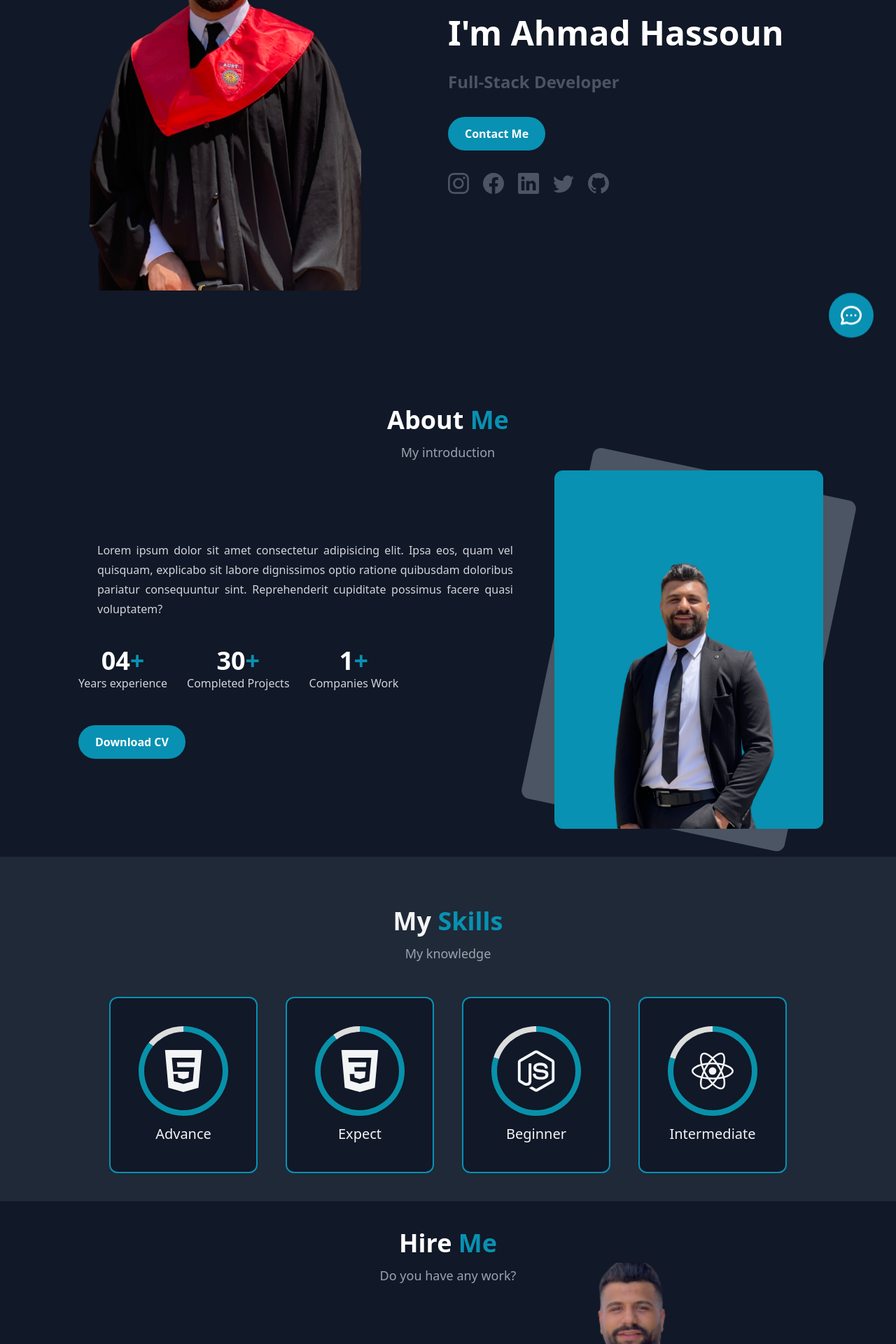
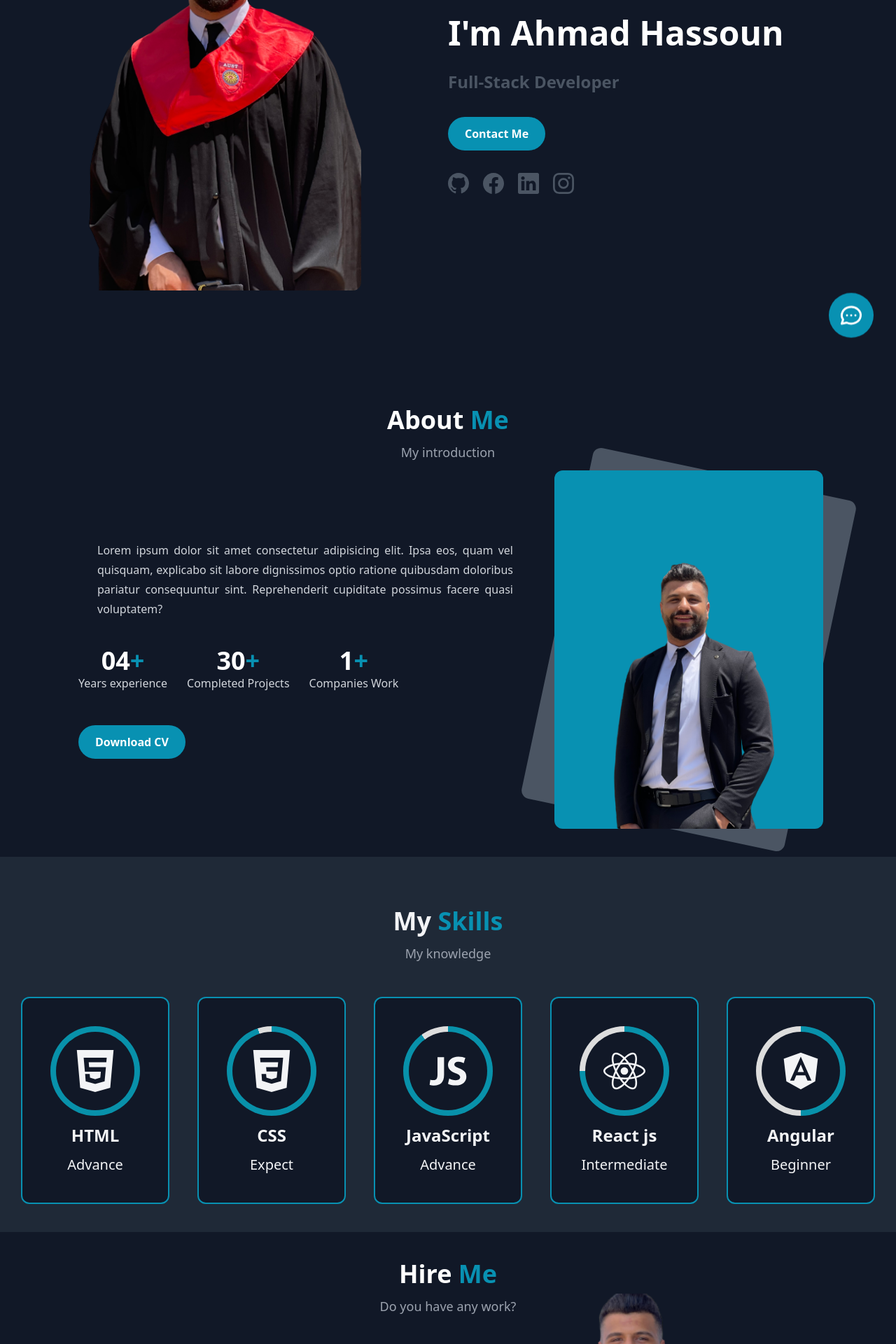
Before and after one commit to ahmadhassoun366/My-Portfolio, a React (Create React App) app: page / in a window 1280 px wide. Shown: the part 292-2212 px from the top of the page at 70% size. Built offline with nearby package versions, Linux system fonts and the light colour scheme.

Commit message:
Fixing Links to Social Media Icons

```diff
--- a/package.json
+++ b/package.json
@@ -6,6 +6,7 @@
     "@testing-library/jest-dom": "^5.16.5",
     "@testing-library/react": "^13.4.0",
     "@testing-library/user-event": "^13.5.0",
+    "firebase": "^9.16.0",
     "react": "^18.2.0",
     "react-dom": "^18.2.0",
     "react-icons": "^4.7.1",
--- a/src/components/Contact.jsx
+++ b/src/components/Contact.jsx
@@ -11,6 +11,7 @@ const Contact = () => {
     { icon:<BiCurrentLocation/>, text: "demo location",
     },
   ];
+
   return (
     <section id="contact" className="py-10 px-3 text-white">
       <div className="text-center mt-8">
@@ -23,11 +24,31 @@ const Contact = () => {
           className="mt-16 flex md:flex-row flex-col
          gap-6 max-w-5xl bg-gray-800 md:p-6 p-2 rounded-lg mx-auto"
         >
-          <form className="flex flex-col flex-1 gap-5">
-            <input type="text" placeholder="Your Name" />
-            <input type="Email" placeholder="Your Email Address" />
-            <textarea placeholder="Your Message" rows={10}></textarea>
-            <button className="btn-primary w-fit">Send Message</button>
+          <form className="flex flex-col flex-1 gap-5"
+                id="contactForm"
+                name="sentMessage"
+                noValidate="noValidate">
+
+            <input
+                       placeholder="Your Name"
+                        className="form-control"
+                        id="name"
+                        type="text"
+                        name="name"
+                      />
+
+            <input type="Email" placeholder="Your Email Address"
+                         className="form-control"
+                         name="email"
+                      />
+
+            <textarea placeholder="Your Message" rows={10}
+                    id="message"
+                    type="text"
+                    name="message"
+                ></textarea>
+
+            <button className="btn-primary w-fit"    type="submit">Send Message</button>
           </form>
           <div className="flex flex-col  gap-7 ">
 
--- a/src/components/Hero.jsx
+++ b/src/components/Hero.jsx
@@ -3,17 +3,18 @@ import hero from "../assets/hero.png";
 import {BsInstagram} from 'react-icons/bs';
 import {BsFacebook} from 'react-icons/bs';
 import {BsLinkedin} from 'react-icons/bs';
-import {BsTwitter} from 'react-icons/bs';
 import {BsGithub} from 'react-icons/bs';
 
 const Hero = () => {
+
   const social_media = [
-   <BsInstagram/>,
-    <BsFacebook/>,
-    <BsLinkedin/>,
-    <BsTwitter/>,
-    <BsGithub/>
+    { icon:   <BsGithub/>, link: "https://github.com/ahmadhassoun366" },
+    { icon:  <BsFacebook/>, link: "https://www.facebook.com/profile.php?id=100008135252627" },
+    { icon:  <BsLinkedin/>, link: "https://www.linkedin.com/in/ahmad-hassoun-b325b4167/" },
+    { icon:  <BsInstagram/>, link: "https://www.instagram.com/ahmadhasoun_/" },
+
   ];
+
   return (
     <section
       id="home"
@@ -40,12 +41,12 @@ const Hero = () => {
           </h4>
           <button className="btn-primary mt-8">Contact Me</button>
           <div className="mt-8 text-3xl flex items-center md:justify-start justify-center gap-5">
-            {social_media?.map((icon) => (
+            {social_media?.map(({icon,link}) => (
               <div
                 key={icon}
                 className="text-gray-600 hover:text-white cursor-pointer "
               >
-                <ion-icon name={icon}>{icon}</ion-icon>
+               <a href={link}><ion-icon name={icon}>{icon}</ion-icon></a>
               </div>
             ))}
           </div>
--- a/src/components/Skills.jsx
+++ b/src/components/Skills.jsx
@@ -1,31 +1,42 @@
 import React from "react";
 import { SiHtml5 } from 'react-icons/si';
 import { SiCss3 } from 'react-icons/si';
-import { FaNodeJs } from 'react-icons/fa';
+import { IoLogoJavascript } from 'react-icons/io';
 import { FaReact } from 'react-icons/fa';
+import { FaAngular } from 'react-icons/fa';
 
 const Skills = () => {
   const skills = [
     {
       icon: <SiHtml5/>,
       level: "Advance",
-      count: 86,
+      count: 100,
+      name: "HTML"
     },
     {
       icon: <SiCss3/>,
       level: "Expect",
-      count: 90,
+      count: 95,
+      name:"CSS"
     },
     {
-      icon:<FaNodeJs/>,
-      level: "Beginner",
-      count: 80,
+      icon:<IoLogoJavascript/>,
+      level: "Advance",
+      count: 90,
+      name:"JavaScript"
     },
     {
       icon: <FaReact/>,
       level: "Intermediate",
-      count: 80,
+      count: 75,
+      name:"React js"
     },
+    {
+      icon: <FaAngular/>,
+      level: "Beginner",
+      count: 50,
+      name:"Angular"
+    }
   ];
   return (
     <section id="skills" className="py-10 bg-gray-800 relative">
@@ -35,7 +46,7 @@ const Skills = () => {
         </h3>
         <p className="text-gray-400 mt-3 text-lg">My knowledge</p>
         <div className="flex items-center justify-center mt-12 gap-10 flex-wrap">
-          {skills?.map(({ count, icon,level}) => (
+          {skills?.map(({ count, icon,level,name}) => (
             <div
 
               className="border-2 group border-cyan-600 relative min-w-[10rem] max-w-[16rem] bg-gray-900 p-10 rounded-xl"
@@ -50,6 +61,7 @@ const Skills = () => {
                   <icon >{icon}</icon>
                 </div>
               </div>
+              <p className="text-2xl mt-3 font-bold">{name}</p>
               <p className="text-xl mt-3">{level}</p>
             </div>
           ))}
```
Also changed, not shown: 1 other file (tests, documents, lock files or other folders).
